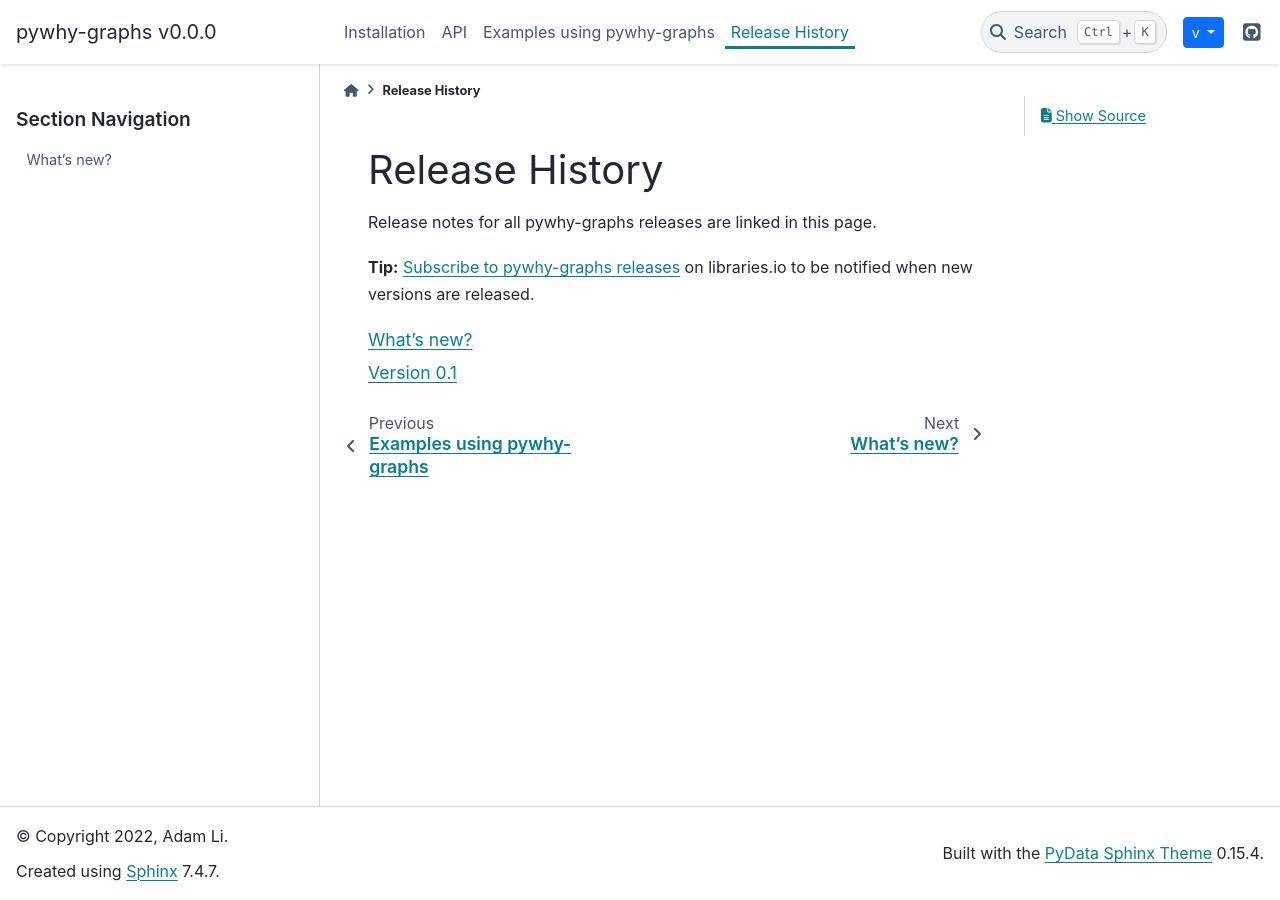
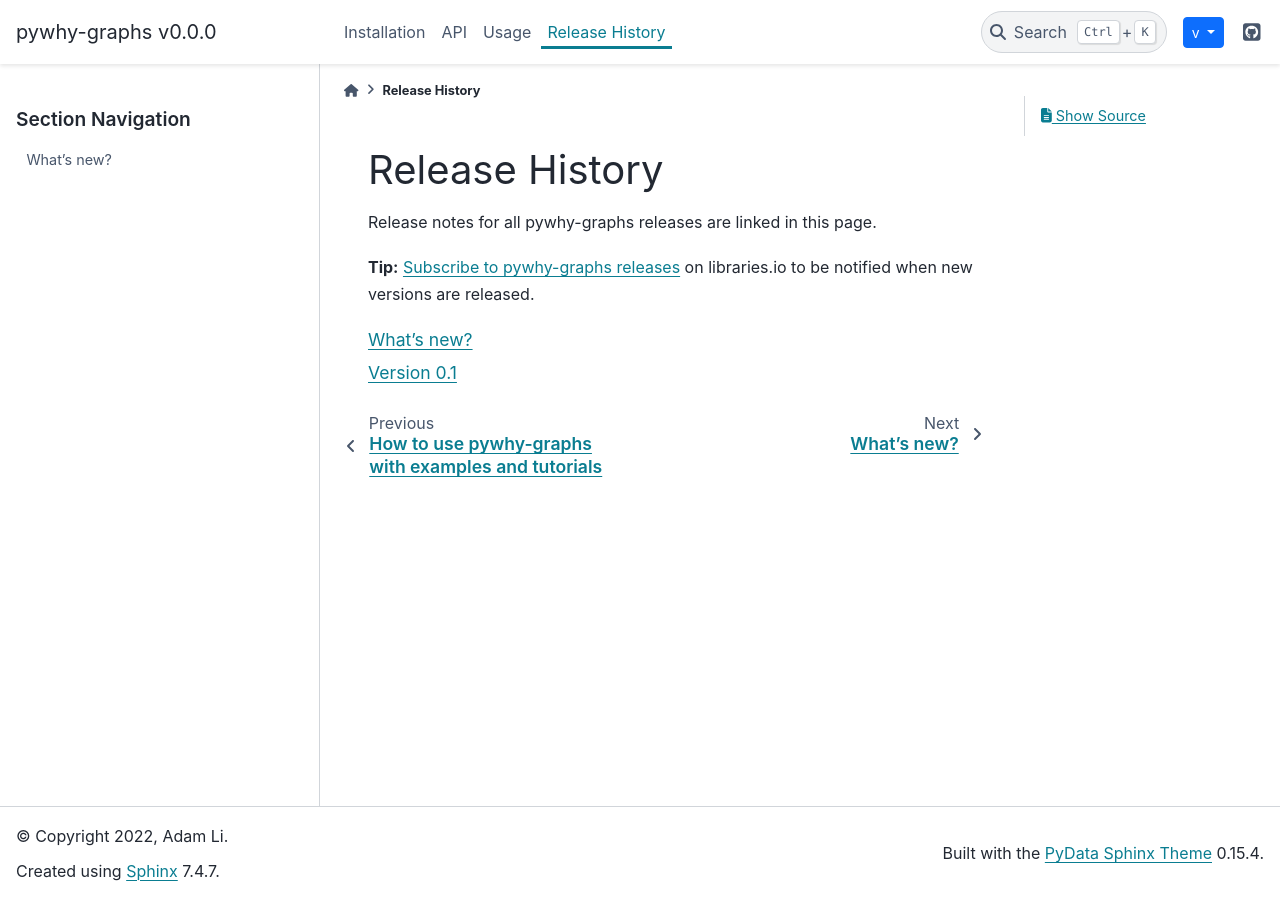
Before and after one commit to py-why/pywhy-graphs, a Sphinx documentation site: the page built from docs/whats_new.rst, in a window 1280 px wide. Built offline with Sphinx 7.4.7 and the PyData theme 0.15.4, drawn with Linux system fonts in a browser that asks for light colours; pages that are not in the unit, such as notebooks, are missing from menus.

Commit message:
Fix style and docs
Signed-off-by: Adam Li <adam2392@gmail.com>

```diff
--- a/docs/conf.py
+++ b/docs/conf.py
@@ -313,6 +313,7 @@
     ("py:obj", "nx.MixedEdgeGraph"),
     ("py:obj", "networkx.MixedEdgeGraph"),
     ("py:obj", "pywhy_graphs.networkx.MixedEdgeGraph"),
+    ("py:obj", "pywhy_nx.MixedEdgeGraph"),
     ("py:class", "networkx.classes.mixededge.MixedEdgeGraph"),
     ("py:class", "numpy._typing._array_like._SupportsArray"),
     ("py:class", "numpy._typing._nested_sequence._NestedSequence"),
--- a/docs/index.rst
+++ b/docs/index.rst
@@ -20,7 +20,7 @@
 
    installation
    api
-   use
+   Usage<use>
    whats_new
 
 Team
--- a/docs/use.rst
+++ b/docs/use.rst
@@ -1,14 +1,8 @@
-:orphan:
-
-Examples using pywhy-graphs
-===========================
+How to use pywhy-graphs with examples and tutorials
+===================================================
 
 To be able to effectively use pywhy-graphs, look at some of the examples here
 to learn everything you need! We give an overview of concepts in causal graphs.
 
-
-.. toctree::
-   :maxdepth: 1
-   :hidden:
-
-   Examples<../auto_examples/index>
+.. include:: auto_examples/index.rst
+    :start-after: :orphan:
```
Also changed, not shown: 5 other files.
